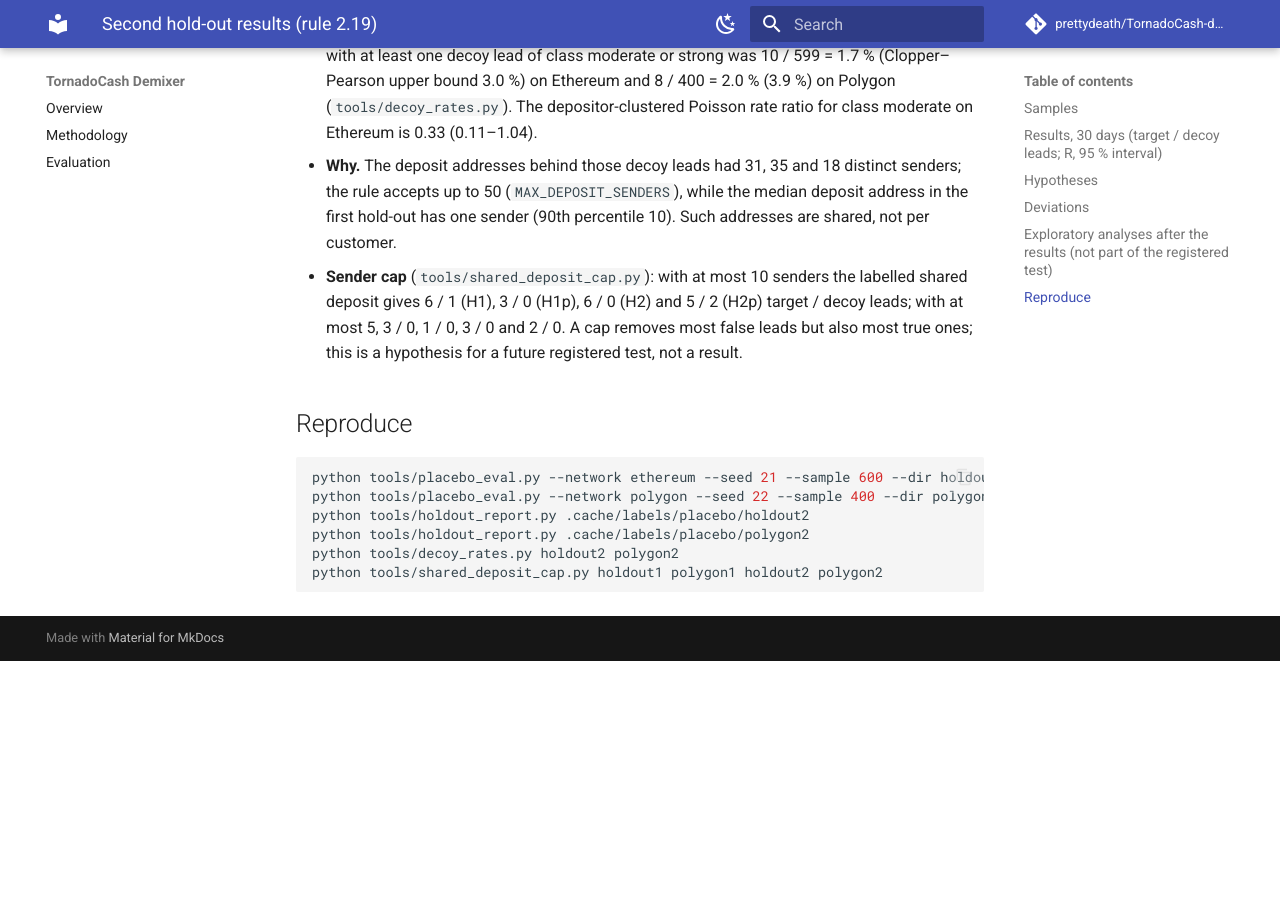
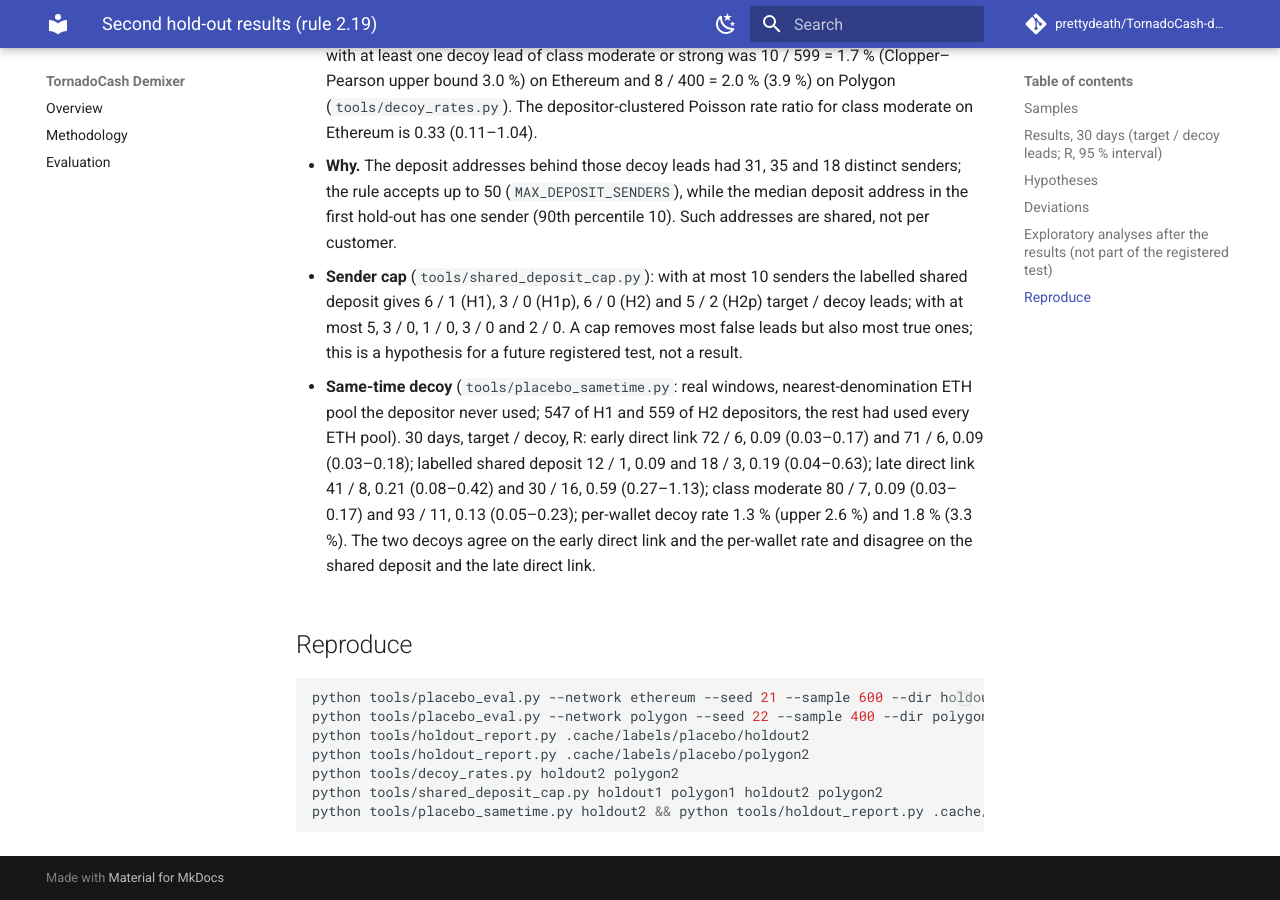
Before and after one commit to prettydeath/TornadoCash-demixer, an MkDocs documentation site: the page built from docs/HOLDOUT2_RESULTS.md, in a window 1280 px wide and 900 px high, scrolled down 2165 px. Built offline with MkDocs 1.6.1 and Material for MkDocs 9.7.7, drawn with Linux system fonts in a browser that asks for light colours; comment, search, counter and statistics services are not loaded; before the commit the page ends 2826 px from its top, so only the background shows below that.

Commit message:
Same-time decoy results

````diff
--- a/docs/HOLDOUT2_RESULTS.md
+++ b/docs/HOLDOUT2_RESULTS.md
@@ -68,6 +68,15 @@
   most 5, 3 / 0, 1 / 0, 3 / 0 and 2 / 0. A cap removes most false leads but also most true ones;
   this is a hypothesis for a future registered test, not a result.
 
+- **Same-time decoy** (`tools/placebo_sametime.py`: real windows, nearest-denomination ETH pool the
+  depositor never used; 547 of H1 and 559 of H2 depositors, the rest had used every ETH pool).
+  30 days, target / decoy, R: early direct link 72 / 6, 0.09 (0.03–0.17) and 71 / 6, 0.09
+  (0.03–0.18); labelled shared deposit 12 / 1, 0.09 and 18 / 3, 0.19 (0.04–0.63); late direct link
+  41 / 8, 0.21 (0.08–0.42) and 30 / 16, 0.59 (0.27–1.13); class moderate 80 / 7, 0.09 (0.03–0.17)
+  and 93 / 11, 0.13 (0.05–0.23); per-wallet decoy rate 1.3 % (upper 2.6 %) and 1.8 % (3.3 %).
+  The two decoys agree on the early direct link and the per-wallet rate and disagree on the shared
+  deposit and the late direct link.
+
 ## Reproduce
 
 ```bash
@@ -77,4 +86,5 @@
 python tools/holdout_report.py .cache/labels/placebo/polygon2
 python tools/decoy_rates.py holdout2 polygon2
 python tools/shared_deposit_cap.py holdout1 polygon1 holdout2 polygon2
+python tools/placebo_sametime.py holdout2 && python tools/holdout_report.py .cache/labels/placebo/holdout2_st
 ```
````
